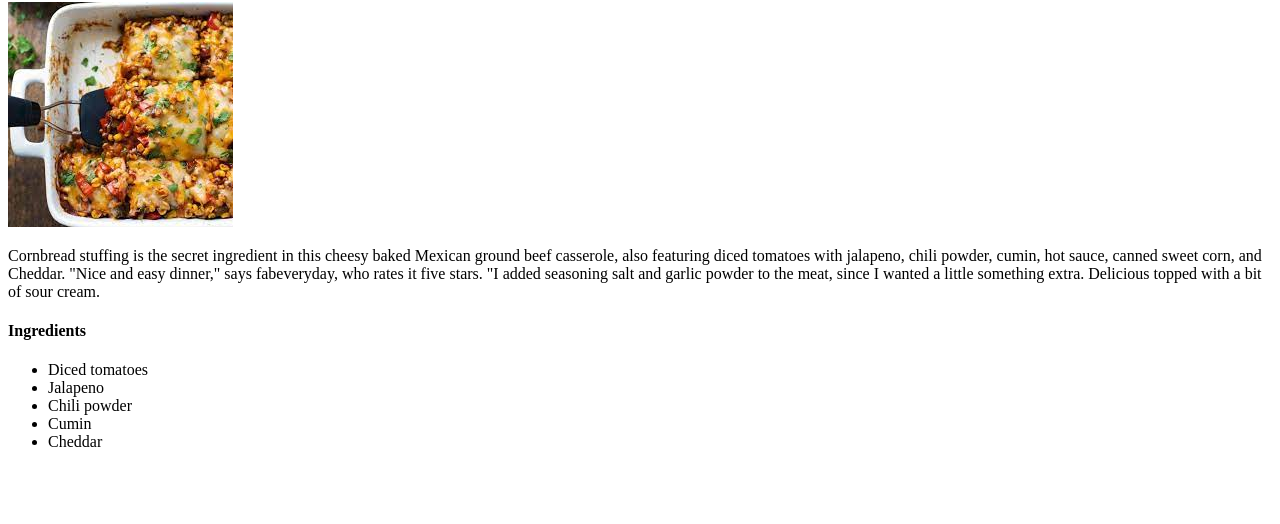
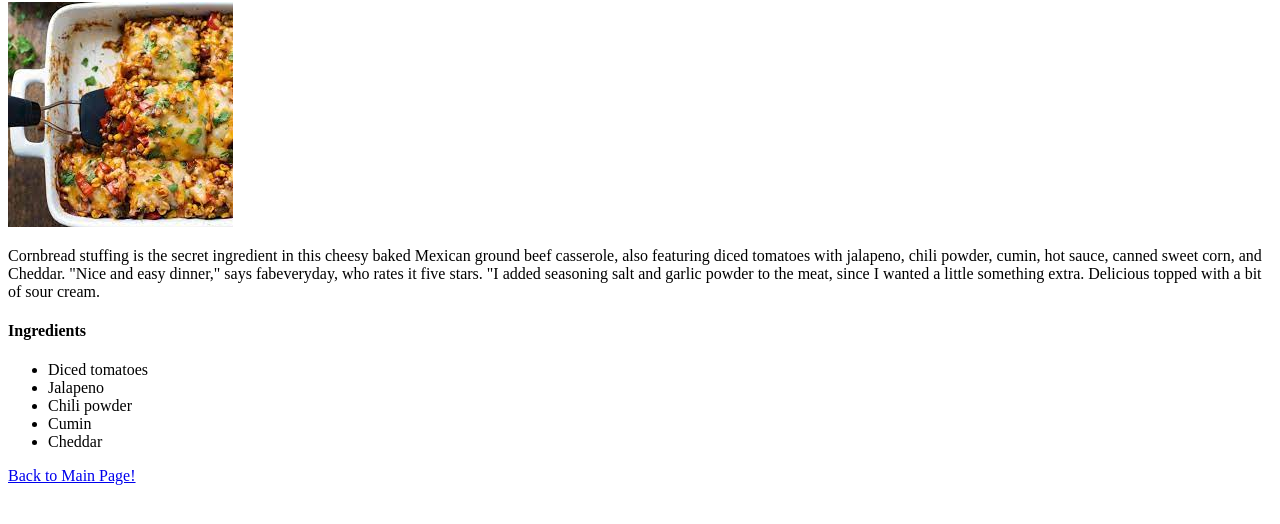
Before and after one commit to salmanjann/odin-recipes, a plain HTML site: page recipes/Mexican Casserole.html in a window 1280 px wide. Shown: the part 78-602 px from the top of the page. Drawn offline with Linux system fonts and the light colour scheme.

Commit message:
Added a back to main page link on all recipes pages, that directs back to home page

```diff
--- a/recipes/Mexican Casserole.html
+++ b/recipes/Mexican Casserole.html
@@ -17,5 +17,6 @@
         <li>Cumin</li>
         <li>Cheddar</li>
     </ul>
+    <a href="../index.html">Back to Main Page!</a>
 </body>
 </html>
```
Also changed, not shown: recipes/Spaghetti Pie.html (+1 -0 lines), recipes/lasagna.html (+1 -0 lines).
